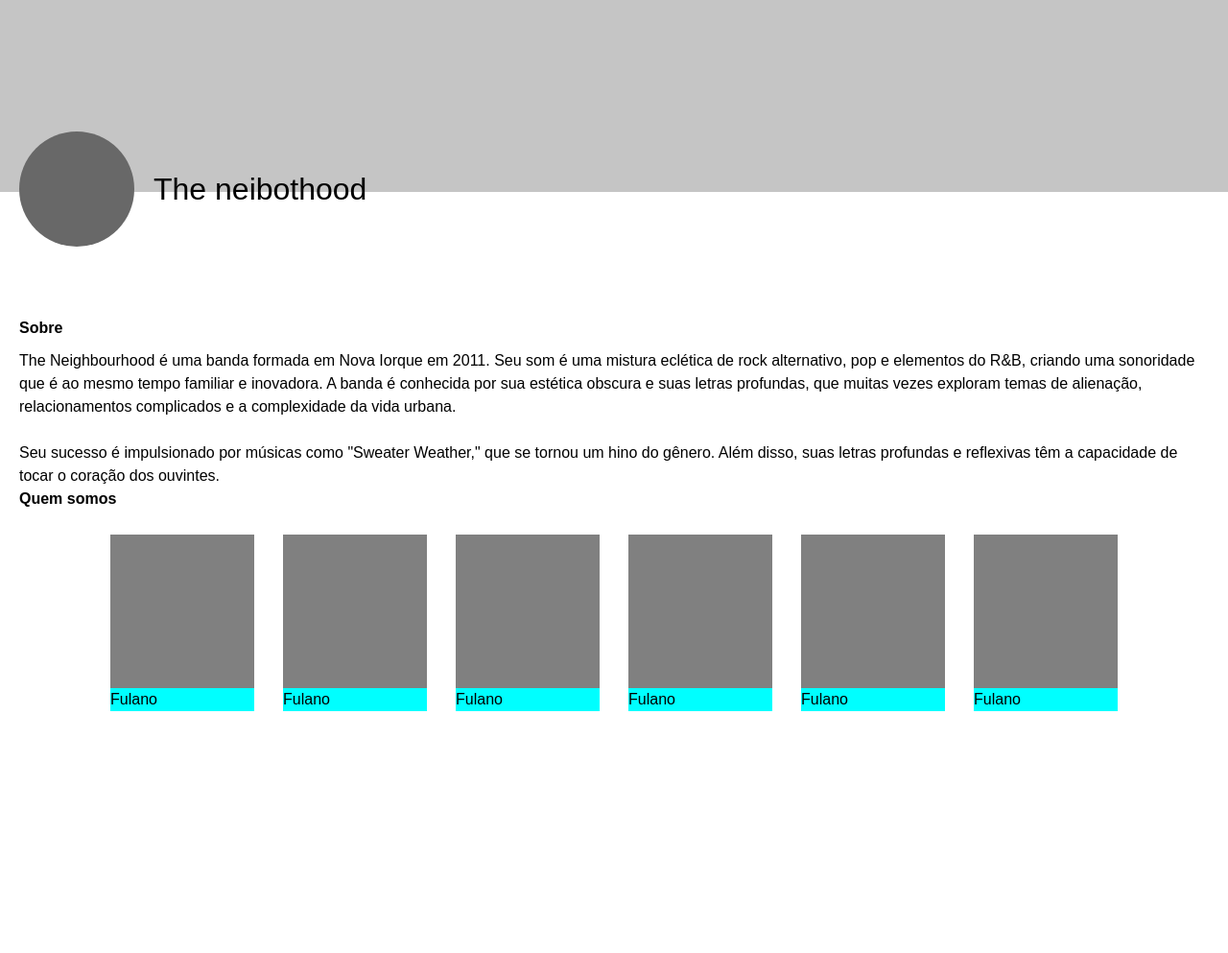
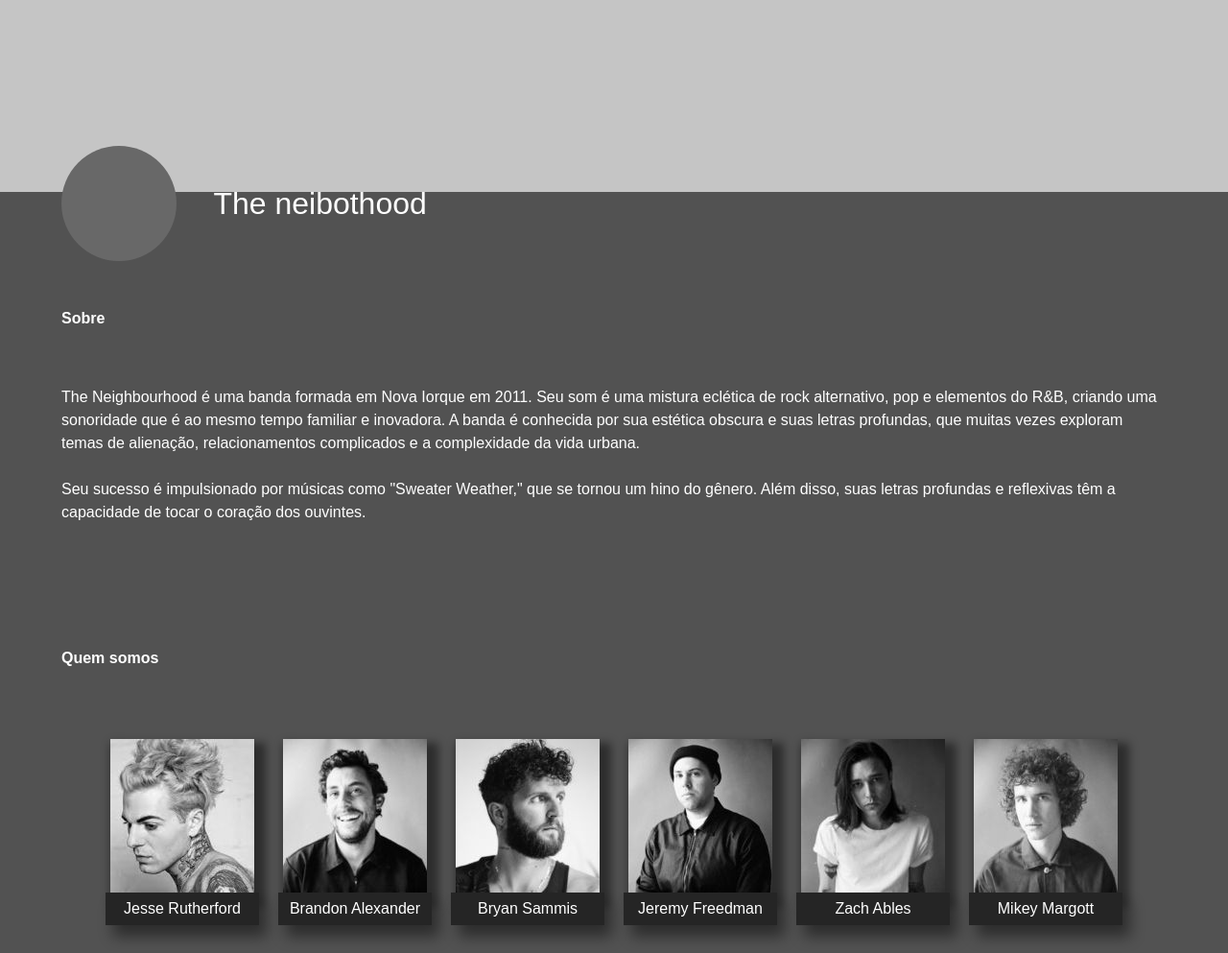
Before and after one commit to Gushenp/Curso_JavaScript, a plain HTML site: page Exercícios/Ex003/index.html in a window 1280 px wide. Shown: the top 993 px of the page at 96% size. Before the commit the page ends 800 px from the top, so only its background shows below. Drawn offline with Linux system fonts and the light colour scheme.

Commit message:
Add files via upload

```diff
--- a/Exercícios/Ex003/index.html
+++ b/Exercícios/Ex003/index.html
@@ -10,46 +10,50 @@
     <title>The - Fan Site</title>
 </head>
 <body>
-    <div id="banner"></div>
+    <div class="banner"></div>
     <header>
-        <div id="Logopicture"></div>
-        <p id="Name">The neibothood</p>
+        <div class="logopicture"></div>
+        <p class="name">The neibothood</p>
     </header>
     <main>
-        <section id="content">
+        <section class="content">
             <h4>Sobre</h4>
             <p>The Neighbourhood é uma banda formada em Nova Iorque em 2011. Seu som é uma mistura eclética de rock alternativo, pop e elementos do R&B, criando uma sonoridade que é ao mesmo tempo familiar e inovadora. A banda é conhecida por sua estética obscura e suas letras profundas, que muitas vezes exploram temas de alienação, relacionamentos complicados e a complexidade da vida urbana.<br><br>
             Seu sucesso é impulsionado por músicas como "Sweater Weather," que se tornou um hino do gênero. Além disso, suas letras profundas e reflexivas têm a capacidade de tocar o coração dos ouvintes.
             </p>
         </section>
-        <section id="content">
+        <section class="content">
             <h4>Quem somos</h4>
             <div class="artist">
-                <div id="artistsection">
-                    <div id="foto"></div>
-                    <p id="artistname">Fulano</p>
+                <div class="artistsection">
+                    <div class="foto"><img src="imagens/jesse-rutherford.jpg" alt="Jesse Rutherford"></div>
+                    <p class="artistname">Jesse Rutherford</p>
                 </div>
-                <div id="artistsection">
-                    <div id="foto"></div>
-                    <p id="artistname">Fulano</p>
+                <div class="artistsection">
+                    <div class="foto"><img src="imagens/brandon-alexander-fried.jpg" alt=""></div>
+                    <p class="artistname">Brandon Alexander</p>
                 </div>
-                <div id="artistsection">
-                    <div id="foto"></div>
-                    <p id="artistname">Fulano</p>
+                <div class="artistsection">
+                    <div class="foto"><img src="imagens/bryan-sammis.jpg" alt=""></div>
+                    <p class="artistname">Bryan Sammis</p>
                 </div>
-                <div id="artistsection">
-                    <div id="foto"></div>
-                    <p id="artistname">Fulano</p>
+                <div class="artistsection">
+                    <div class="foto"><img src="imagens/jeremy-freedman.jpg" alt=""></div>
+                    <p class="artistname">Jeremy Freedman</p>
                 </div>
-                <div id="artistsection">
-                    <div id="foto"></div>
-                    <p id="artistname">Fulano</p>
+                <div class="artistsection">
+                    <div class="foto"><img src="imagens/zach-abels.jpg" alt=""></div>
+                    <p class="artistname">Zach Ables</p>
                 </div>
-                <div id="artistsection">
-                    <div id="foto"></div>
-                    <p id="artistname">Fulano</p>
+                <div class="artistsection">
+                    <div class="foto"><img src="imagens/mikey-margott.jpg" alt=""></div>
+                    <p class="artistname">Mikey Margott</p>
                 </div>
             </div>
+        </section>
+        <section>
+            Lorem ipsum dolor, sit amet consectetur adipisicing elit. Numquam veritatis tempora quos enim, nihil aliquam labore sit totam in. Consectetur veritatis explicabo eveniet tempora ullam accusantium veniam iste dolore itaque.
+            Lorem ipsum dolor sit amet consectetur adipisicing elit. Maxime optio excepturi aperiam accusantium, mollitia rem fugiat, sequi quidem consequuntur recusandae nesciunt sapiente, asperiores eos quo porro possimus saepe molestiae adipisci?
         </section>
     </main>
 </body>
--- a/Exercícios/Ex003/style.css
+++ b/Exercícios/Ex003/style.css
@@ -4,14 +4,16 @@
     margin: 0px;
     padding: 0px;
     font-family: Arial, Helvetica, sans-serif;
+    color: white;
 }
 
 body, html{
     height: 100vh;
     width: 100%;
+    background-color: rgb(82, 82, 82);
 }
 
-#banner{
+.banner{
     width: 100%;
     height: 200px;
     background-color: rgb(197, 197, 197);
@@ -20,14 +22,14 @@ body, html{
 header{
     display: flex;
     position: relative;
-    top: -63px;
+    top: -6%;
     align-items: center;
     font-size: 2em;
 }
 
-#Logopicture{
-    margin-left: 20px;
-    margin-right: 20px;
+.logopicture{
+    margin-left: 5%;
+    margin-right: 3%;
     background-color: rgb(104, 104, 104);
     border-radius: 50%;
     height: 120px;
@@ -35,27 +37,33 @@ header{
 }
 
 main{
-    margin: 10px 0px 10px 0px;
+    margin: 0% 0% 10% 0%;
 }
 
-section{
-    margin-top: 20px;
-}
 
-#content{
-    margin: 0px 20px 0px 20px;
+.content{
+    margin: 0% 5% 10% 5%;
     line-height: 1.5;
 }
 
 h4{
-    margin-bottom: 10px;
+    margin-bottom: 5%;
 }
 
-#foto{
+.foto{
     height: 160px;
     width: 150px;
     margin: 15px 15px 0px 15px;
-    background-color: gray;
+    background-color: #808080;
+}
+
+img{
+    box-shadow: 6px 10px 9px 6px rgb(0 0 0 / 46%);
+    transition: box-shadow .5s;
+}
+
+.artistsection:hover img{
+    box-shadow: none;
 }
 
 .artist{
@@ -64,19 +72,35 @@ h4{
     justify-content: center;
 }
 
-#artistsection{
+.artistsection {
+    cursor: pointer;
+    height: 235px;
     display: flex;
     flex-direction: column;
     align-items: center;
-    transition: transform .5s;
+    transition: transform .5s, transform .5s, box-shadow .5s, margin .5s;
 }
 
-#artistsection:hover {
+.artistsection:hover {
+    margin: 0% 2% 0% 2%;
     transform: scale(1.05);
-    transition: transform .5s;
+    box-shadow: 0px 0px 7px 7px rgba(255, 255, 255, 0.459);
 }
 
-#artistname{
+.artist:hover .artistsection:not(:hover) {
+    transform: scale(0.9);
+}
+
+.artistname{
     width: 150px;
-    background-color: aqua;
+    padding: 5px;
+    text-align: center;
+    background-color: #252525;
+    box-shadow: 8px 12px 15px 0px rgb(0 0 0 / 46%);
+    transition: padding .5s, box-shadow .5s;
 }
+
+.artistsection:hover .artistname{
+    padding: 10px 0px 10px 0px;
+    box-shadow: none;
+}
```
Also changed, not shown: Exercícios/Ex003/imagens/brandon-alexander-fried.jpg (added), Exercícios/Ex003/imagens/bryan-sammis.jpg (added), Exercícios/Ex003/imagens/jeremy-freedman.jpg (added), Exercícios/Ex003/imagens/jesse-rutherford.jpg (added), Exercícios/Ex003/imagens/mikey-margott.jpg (added), Exercícios/Ex003/imagens/zach-abels.jpg (added).
